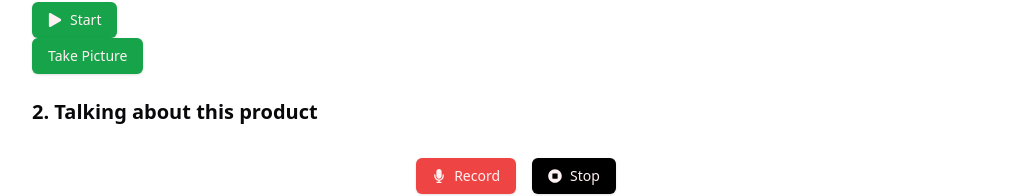
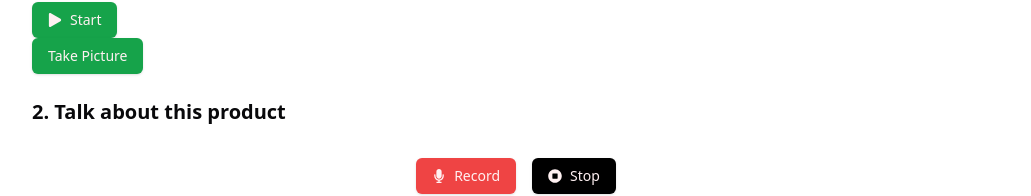
Before and after one commit to abi/yardsale-ai, a React (Vite) app in the folder frontend/: page / in a window 1280 px wide. Shown: the part 175-371 px from the top of the page, without its empty margins (124-1155 px from the left). Built offline with nearby package versions, Linux system fonts and the light colour scheme; no server answers.

Commit message:
fix typo

```diff
--- a/frontend/src/App.tsx
+++ b/frontend/src/App.tsx
@@ -59,9 +59,7 @@ function App() {
         </div>
 
         <div className="flex flex-col mt-6">
-          <h2 className="text-xl font-bold pb-4">
-            2. Talking about this product
-          </h2>
+          <h2 className="text-xl font-bold pb-4">2. Talk about this product</h2>
           <AudioRecorder />
         </div>
 
```
